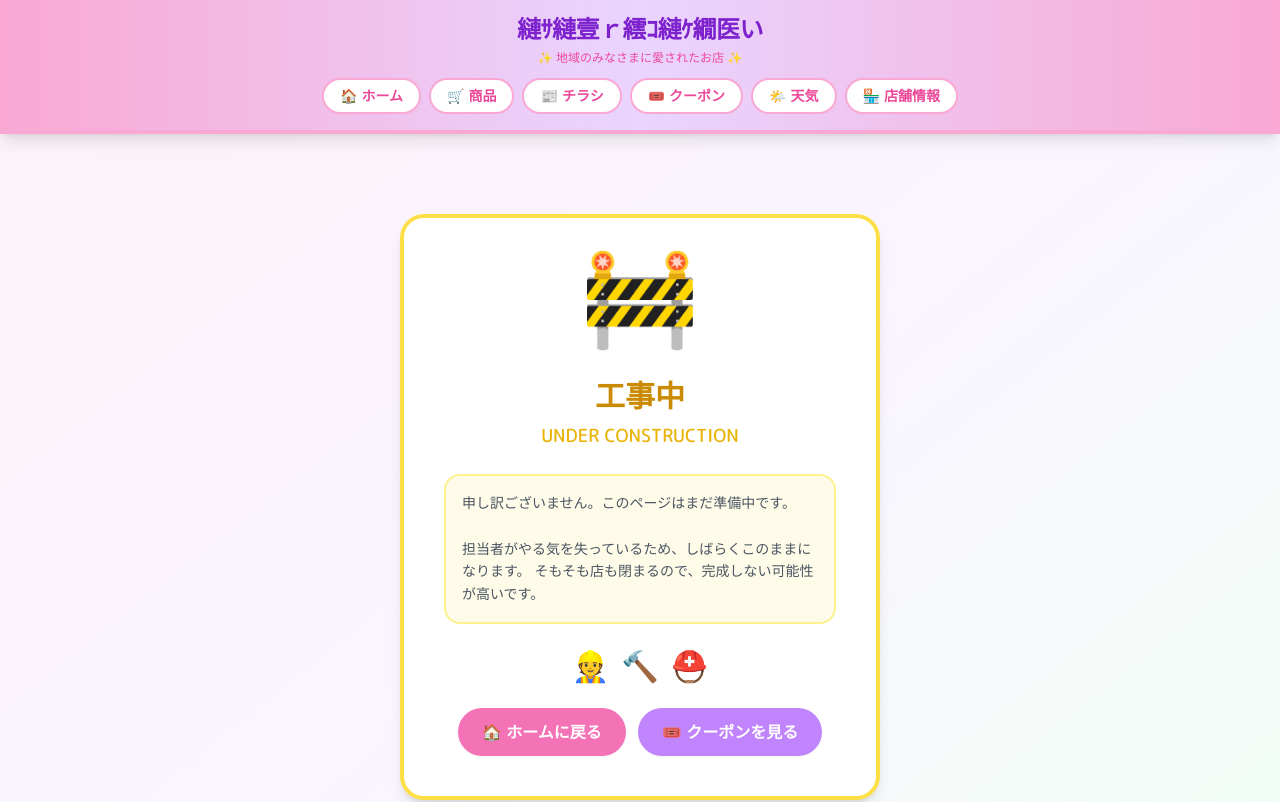
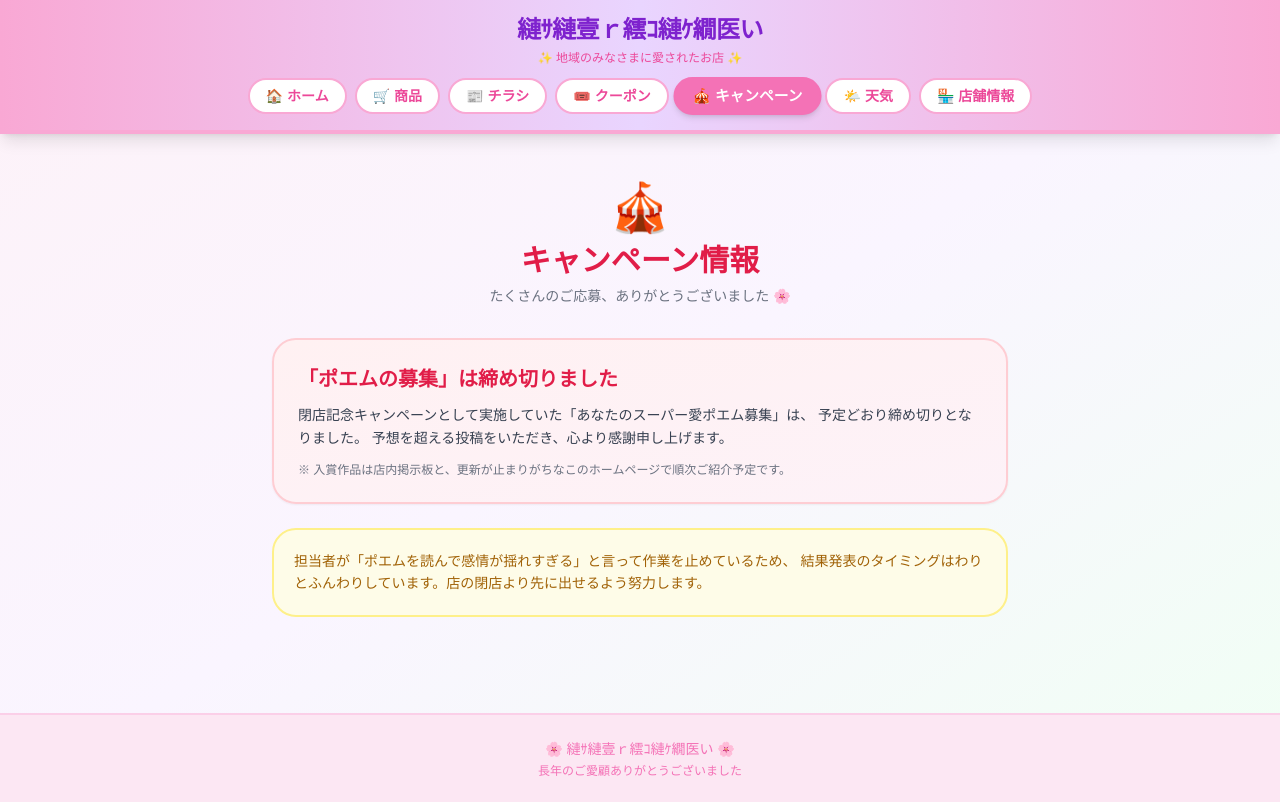
Before and after one commit to kuroneko2828/receipt_nazo_store, a Next.js app: page /campaign in a window 1280 px wide. Shown: the top 802 px of the page. Built offline with nearby package versions, Linux system fonts and the light colour scheme.

Commit message:
use github page

```diff
--- a/next.config.ts
+++ b/next.config.ts
@@ -1,5 +1,17 @@
 import type { NextConfig } from "next";
 
-const nextConfig: NextConfig = {};
+const isGithubActions = process.env.GITHUB_ACTIONS === "true";
+const repositoryName = process.env.GITHUB_REPOSITORY?.split("/")[1] ?? "";
+const basePath = isGithubActions && repositoryName ? `/${repositoryName}` : "";
+
+const nextConfig: NextConfig = {
+  output: "export",
+  trailingSlash: true,
+  images: {
+    unoptimized: true,
+  },
+  basePath,
+  assetPrefix: basePath || undefined,
+};
 
 export default nextConfig;
--- a/src/app/[...slug]/page.tsx
+++ b/src/app/[...slug]/page.tsx
@@ -1,4 +1,12 @@
 import Link from "next/link";
+
+const allowedUnderConstructionPaths = ["products", "flyer", "store-info"] as const;
+
+export function generateStaticParams() {
+  return allowedUnderConstructionPaths.map((slug) => ({ slug: [slug] }));
+}
+
+export const dynamicParams = false;
 
 export default function UnderConstructionPage() {
   return (
--- /dev/null
+++ b/src/app/campaign/page.tsx
@@ -0,0 +1,34 @@
+export default function CampaignPage() {
+  return (
+    <div className="max-w-3xl mx-auto px-4 py-8">
+      <div className="text-center mb-8">
+        <div className="text-5xl mb-3">🎪</div>
+        <h1 className="text-3xl font-bold text-rose-600 mb-2">キャンペーン情報</h1>
+        <p className="text-gray-500 text-sm">
+          たくさんのご応募、ありがとうございました 🌸
+        </p>
+      </div>
+
+      <div className="bg-gradient-to-br from-rose-50 to-pink-50 border-2 border-rose-200 rounded-3xl p-6 shadow-sm">
+        <h2 className="text-xl font-bold text-rose-600 mb-3">
+          「ポエムの募集」は締め切りました
+        </h2>
+        <p className="text-gray-700 leading-relaxed text-sm">
+          閉店記念キャンペーンとして実施していた「あなたのスーパー愛ポエム募集」は、
+          予定どおり締め切りとなりました。
+          予想を超える投稿をいただき、心より感謝申し上げます。
+        </p>
+        <p className="text-xs text-gray-500 mt-3">
+          ※ 入賞作品は店内掲示板と、更新が止まりがちなこのホームページで順次ご紹介予定です。
+        </p>
+      </div>
+
+      <div className="mt-6 bg-yellow-50 border-2 border-yellow-200 rounded-3xl p-5">
+        <p className="text-sm text-yellow-700 leading-relaxed">
+          担当者が「ポエムを読んで感情が揺れすぎる」と言って作業を止めているため、
+          結果発表のタイミングはわりとふんわりしています。店の閉店より先に出せるよう努力します。
+        </p>
+      </div>
+    </div>
+  );
+}
--- a/src/app/weather/page.tsx
+++ b/src/app/weather/page.tsx
@@ -1,6 +1,4 @@
 import { fetchWeather, weatherCodeToInfo } from "@/lib/weather";
-
-export const revalidate = 3600;
 
 export default async function WeatherPage() {
   const days = await fetchWeather();
--- a/src/components/Header.tsx
+++ b/src/components/Header.tsx
@@ -8,6 +8,7 @@ const navItems = [
   { label: "🛒 商品", href: "/products" },
   { label: "📰 チラシ", href: "/flyer" },
   { label: "🎟️ クーポン", href: "/coupon" },
+  { label: "🎪 キャンペーン", href: "/campaign" },
   { label: "🌤️ 天気", href: "/weather" },
   { label: "🏪 店舗情報", href: "/store-info" },
 ];
--- a/src/lib/weather.ts
+++ b/src/lib/weather.ts
@@ -60,7 +60,7 @@ export async function fetchWeather(): Promise<DayWeather[]> {
     "&past_days=3" +
     "&forecast_days=4";
 
-  const res = await fetch(url, { next: { revalidate: 3600 } });
+  const res = await fetch(url);
   const data: OpenMeteoResponse = await res.json();
 
   const today = new Date();
```
Also changed, not shown: 1 other file (tests, documents, lock files or other folders).
